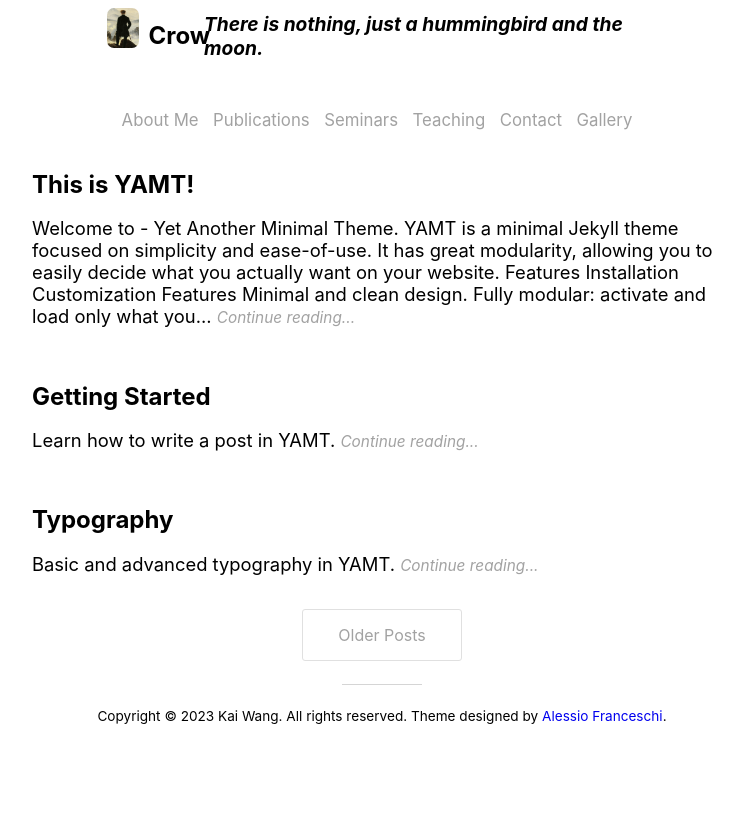
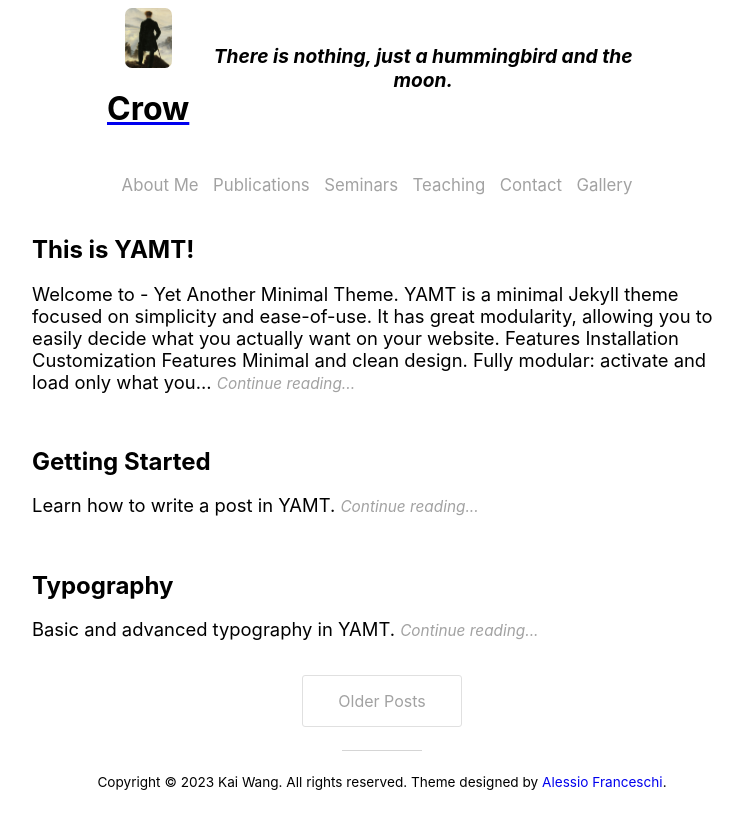
Before and after one commit to ICOTRT2024/Crow-Moon.github.io, a Jekyll site: the page built from index.html, in a window 1280 px wide. Shown: the top 829 px of the page, without its empty margins (258-1001 px from the left). Built offline with Jekyll 4.4.1, drawn with Linux system fonts in a browser that asks for light colours; nearby versions of some CDN libraries; the list of posts is cut into pages by our own code.

Commit message:
modify subtitle

```diff
--- a/_sass/header.scss
+++ b/_sass/header.scss
@@ -18,33 +18,35 @@ header{
     overflow: hidden;
 
     #site_title {
+        text-align: center;
+        color: black;
         display: flex;
-        align-items: center;
+        align-items: center; /* align items vertically */
+        margin-bottom: 20px; /* add some space below the title */
 
-        a {
-            display: flex;
-            align-items: center;
-            text-decoration: none;
-            color: black;
+        #logo {
+          height: 60px; /* set the height of the logo to match the title */
+          margin-right: 10px; /* add some space between the logo and title */
+        }
 
-            img {
-                height: 40px; /* set the height of the logo */
-                margin-right: 10px; /* add some space between the logo and the title */
-            }
+        #site_subtitle {
+          font-style: italic;
+          font-size: 1.2rem;
+          margin-top: 10px; /* add margin to move the subtitle below the title */
+        }
 
-            h1 {
-                margin: 0;
-                font-size: 1.5rem;
-                line-height: 40px; /* match the height of the logo */
-            }
+        h1 {
+          margin-bottom: 0px;
+          font-size: 2rem;
         }
 
         h2 {
-            margin: 0;
-            font-style: oblique;
-            font-size: 1.2rem;
+          margin-top: 0px;
+          font-style: oblique;
+          font-size: 1.2rem;
         }
-    }
+      }
+
 
     #subheader{
         display: flex;
```
